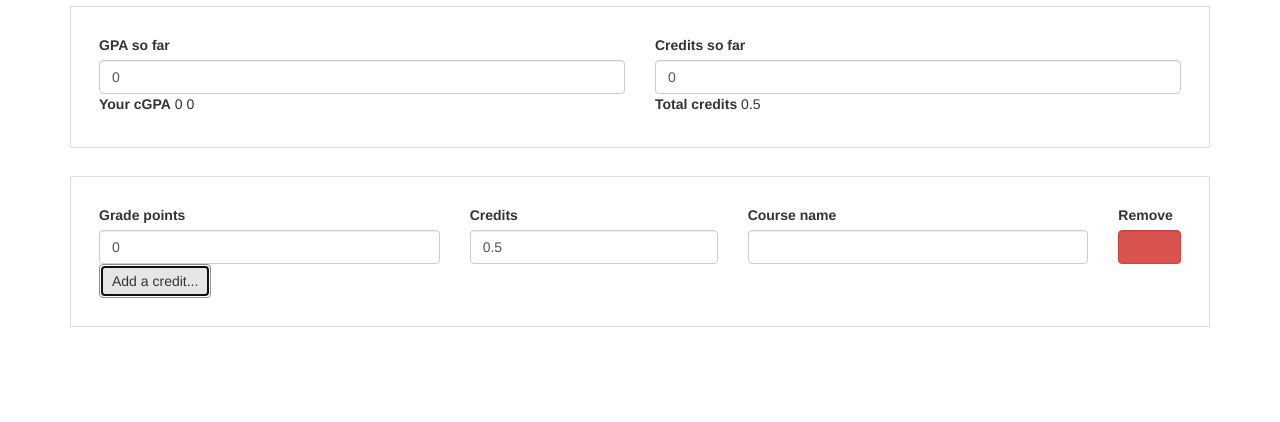
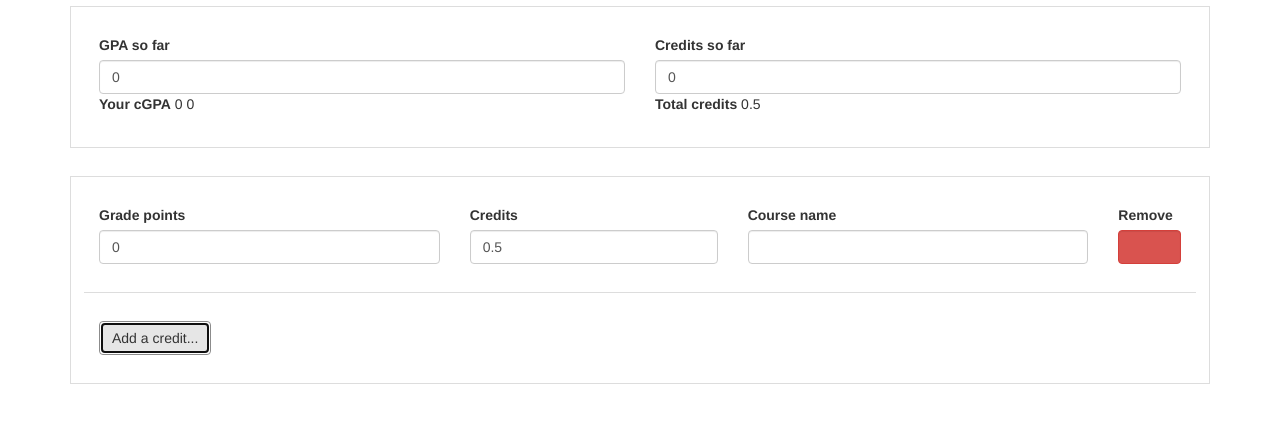
Before and after one commit to glifchits/wlu-gpa-calc, a website: page index.html in a window 1280 px wide. Both pictures are taken after a click on the button "Add a credit...". Shown: the part 118-540 px from the top of the page. Drawn offline with nearby package versions, Linux system fonts and the light colour scheme; files that its build step writes are made by us from their sources; files whose address does not match are found by name.

Commit message:
credit rows styles

```diff
--- a/scss/styles.scss
+++ b/scss/styles.scss
@@ -8,6 +8,23 @@ div.section {
   border: 1px solid #ddd;
 }
 
+$pad-btwn-rows: 2em;
+
+div.credit.row {
+  &:first-child {
+    padding-bottom: $pad-btwn-rows;
+  }
+  &:not(:first-child) {
+    padding: $pad-btwn-rows 0;
+  }
+  border-bottom: 1px solid #ddd;
+}
+div.add-button.row {
+  &:not(:only-child) {
+    padding-top: $pad-btwn-rows;
+  }
+}
+
 span.delta-gpa {
   &.good {
     color: green;
```
